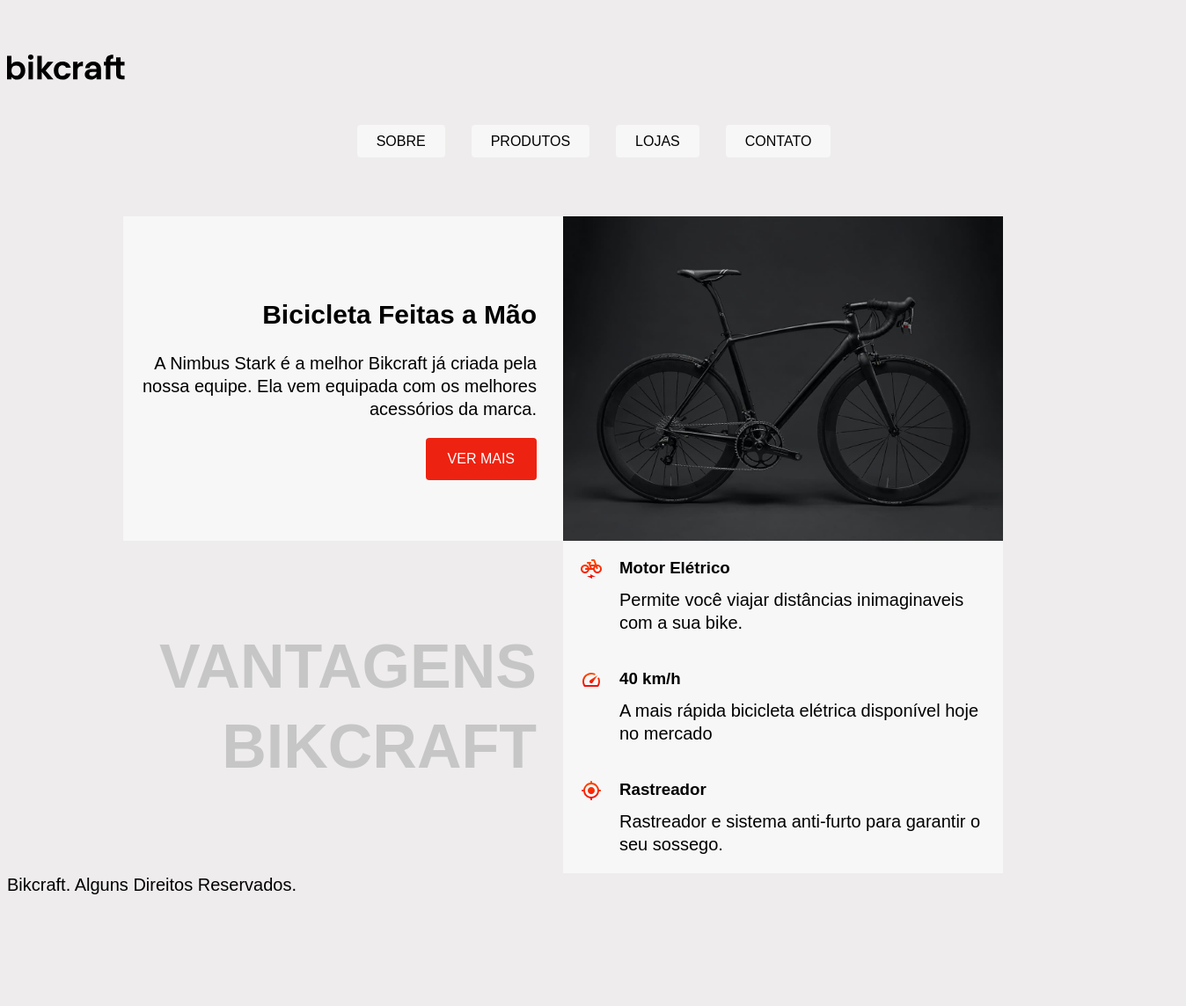
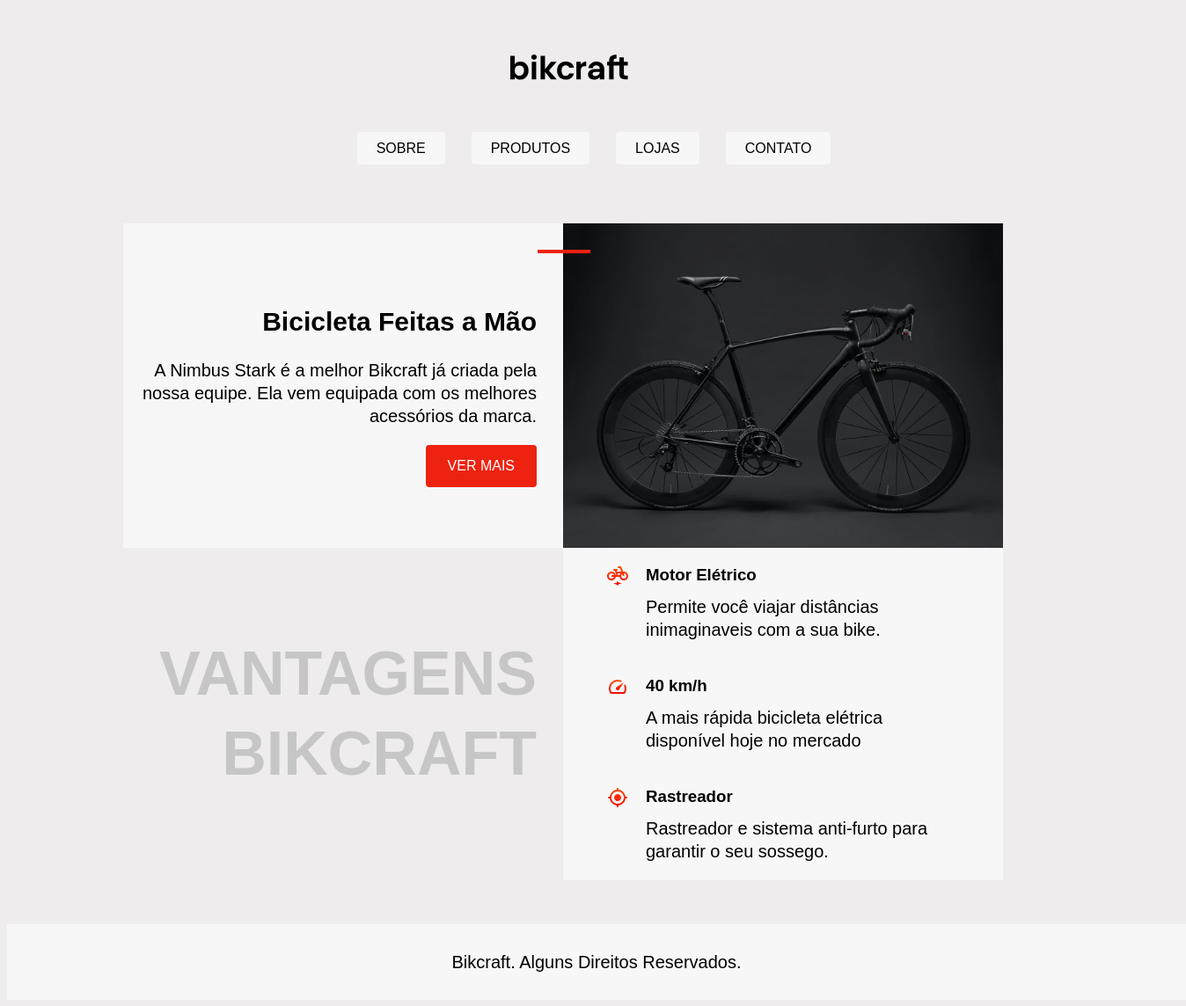
Before and after one commit to DevVictorSA/Origamid, a plain HTML site: page html-css/grid/exgrid.html in a window 1280 px wide. Shown: the whole page at 88% size, 1348 px wide, since content can reach past the window. Before the commit the page ends 1027 px from the top, so only its background shows below. Drawn offline with Linux system fonts and the light colour scheme.

Commit message:
att exepositon

```diff
--- a/html-css/grid/css/exgrid.css
+++ b/html-css/grid/css/exgrid.css
@@ -5,7 +5,8 @@ body{
   font-family: Arial, Helvetica, sans-serif;
 }
 
-header h1 img{
+header h1{
+  width: 100vw;
   margin-top: 60px;
   margin-bottom: 60px;
   text-align: center;
@@ -41,7 +42,6 @@ main{
 }
 img{
   max-width: 100%;
-  display: block;
 }
 .grid1{
   width: 1000px;
@@ -50,6 +50,15 @@ img{
   place-items: center;
   grid-template-columns: repeat(2,1fr);
   background-color: #f7f7f7;
+  position: relative;
+}
+.detalhe{
+  width: 60px;
+  height: 4px;
+  background: #e21;
+  position: absolute;
+  top: 30px;
+  right: 469px;
 }
 .info{
   margin-right: 30px;
@@ -89,11 +98,21 @@ img{
   background-color: #f7f7f7;
 }
 .itemvantagem{
+  width: 400px;
   display: grid;
   grid-template-columns: auto 1fr;
   gap: 10px 20px;
   padding: 20px;
+  margin-left: 30px;
 }
 .itemvantagem p {
   grid-column: 2;
 }
+
+footer{
+  width: 100vw;
+  margin-top: 50px;
+  padding: 30px;
+  background-color: #f7f7f7;
+  text-align: center;
+}
--- a/html-css/grid/exgrid.html
+++ b/html-css/grid/exgrid.html
@@ -23,6 +23,7 @@
   <main>
     <section class="grid1">
       <div class="info">
+        <span class="detalhe"></span>
         <h1>Bicicleta Feitas a Mão</h1>
         <p>A Nimbus Stark é a melhor Bikcraft já criada pela nossa equipe. Ela vem equipada com os melhores acessórios da marca.</p>
         <a class="vermais" href="#">ver mais</a>
```
